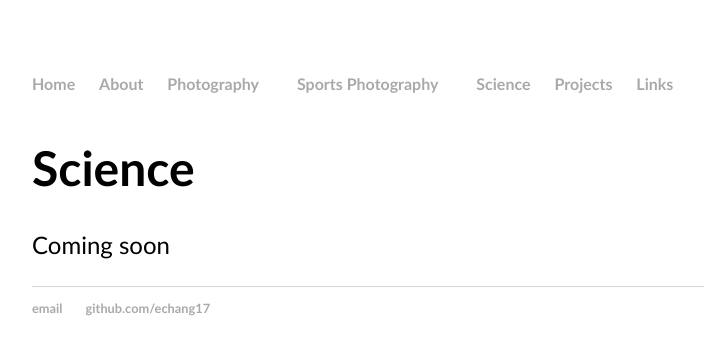
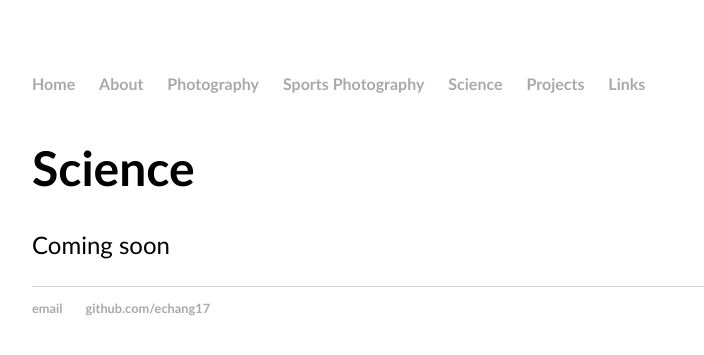
Before and after one commit to echang17/echang17.github.io, a Jekyll site: the page built from science/index.html, in a window 1280 px wide. Shown: the top 355 px of the page, without its empty margins (160-864 px from the left). Built offline with Jekyll 4.4.1, drawn with Linux system fonts in a browser that asks for light colours.

Commit message:
Update main.css

```diff
--- a/css/main.css
+++ b/css/main.css
@@ -239,7 +239,7 @@ ul.posts li {
     border: none;
     outline: none;
     color: #A9A9A9;
-    padding: 14px; /*16px;*/
+    padding: 14px 0px; /*16px;*/
     background-color: inherit;
     font-family: 'Trebuchet MS', Helvetica, sans-serif;
     font-weight: bold; /*new*/
```
